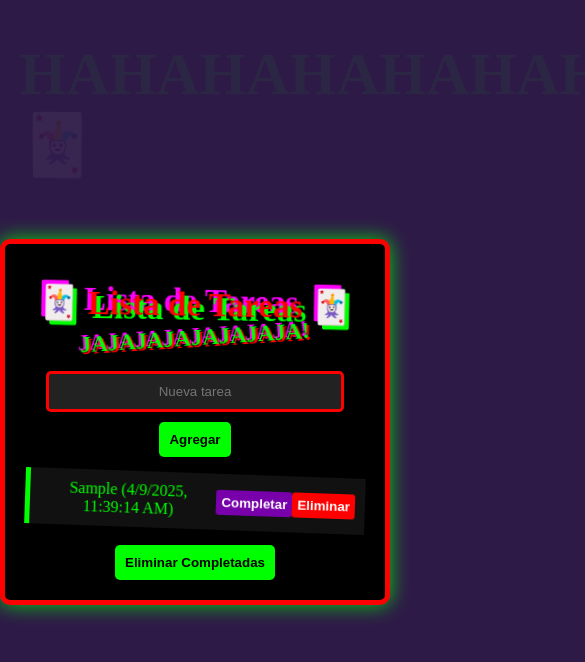
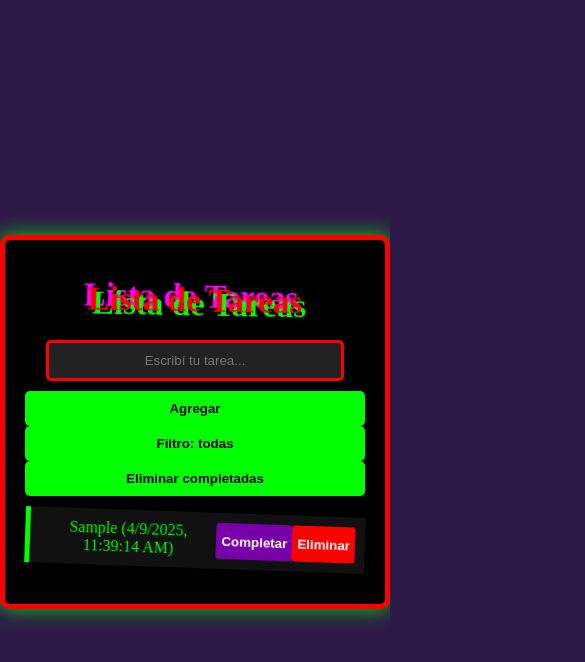
Before and after one commit to varcharTomas/To-Do-List, a plain HTML site: page Index.html in a window 390 px wide. Both pictures are taken after typing "Sample" into the empty fields and a click on the button "Agregar". Shown: the top 662 px of the page, 585 px wide, since content can reach past the window. Drawn offline with Linux system fonts and the light colour scheme; a web font is replaced by a local one.

Commit message:
cambios en el trabajo

```diff
--- a/Index.html
+++ b/Index.html
@@ -1,19 +1,30 @@
 <!DOCTYPE html>
 <html lang="es">
 <head>
-    <meta charset="UTF-8">
-    <meta name="viewport" content="width=device-width, initial-scale=1.0">
-    <title>Lista de Tareas</title>
-    <link rel="stylesheet" href="styles.css">
+  <meta charset="UTF-8" />
+  <meta name="viewport" content="width=device-width, initial-scale=1.0"/>
+  <title>Lista de Tareas</title>
+  <link rel="stylesheet" href="styles.css" />
 </head>
 <body>
-    <div class="contenedor">
-        <h1>🃏 Lista de Tareas 🃏</h1>
-        <input type="text" id="entradaTarea" placeholder="Nueva tarea">
-        <button id="botonAgregar">Agregar</button>
-        <ul id="listaTareas"></ul>
-        <button id="botonEliminarCompletadas">Eliminar Completadas</button>
+  <div class="contenedor">
+    <h1>Lista de Tareas</h1>
+
+    <div class="formulario-tarea">
+      <input type="text" id="entradaTarea" placeholder="Escribí tu tarea..." />
+      <button id="botonAgregar">Agregar</button>
     </div>
-    <script src="script.js"></script>
+
+    <div class="controles">
+      <button id="botonFiltro">Filtro: todas</button>
+      <button id="botonLimpiarCompletadas">Eliminar completadas</button>
+    </div>
+
+    <ul id="listaTareas"></ul>
+
+    <div id="infoRapida" class="info-adicional"></div>
+  </div>
+
+  <script src="script.js"></script>
 </body>
 </html>
--- a/script.js
+++ b/script.js
@@ -1,26 +1,51 @@
-
 document.addEventListener("DOMContentLoaded", () => {
     const entradaTarea = document.getElementById("entradaTarea");
     const botonAgregar = document.getElementById("botonAgregar");
     const listaTareas = document.getElementById("listaTareas");
-    const botonEliminarCompletadas = document.getElementById("botonEliminarCompletadas");
-    let tareas = JSON.parse(localStorage.getItem("tareas")) || [];
+    const botonLimpiarCompletadas = document.getElementById("botonLimpiarCompletadas");
+    const botonFiltro = document.getElementById("botonFiltro");
+    const infoRapida = document.getElementById("infoRapida");
 
-    const guardarTareas = () => localStorage.setItem("tareas", JSON.stringify(tareas));
+    let tareas = obtenerTareasDesdeStorage();
+    let filtroActual = "todas";
 
-    const mostrarTareas = () => {
+    function guardarTareasEnStorage() {
+        localStorage.setItem("tareas", tareas.map(t => Object.values(t).join("| ")).join("\n"));
+    }
+
+    function obtenerTareasDesdeStorage() {
+        const data = localStorage.getItem("tareas");
+        if (!data) return [];
+        return data.split("\n").map(linea => {
+            const [id, texto, completada, creada, completadaEn] = linea.split("| ");
+            return {
+                id: Number(id),
+                texto,
+                completada: completada === "true",
+                creada,
+                completadaEn: completadaEn === "null" ? null : completadaEn
+            };
+        });
+    }
+
+    function mostrarTaread() {
         listaTareas.innerHTML = "";
-        tareas.forEach(({ id, texto, completada, creadaEn, completadaEn }) => {
-            const elemento = document.createElement("li");
-            elemento.classList.add("tarea-item");
-            elemento.innerHTML = `
-                <span class="tarea-texto ${completada ? 'completada' : ''}" data-id="${id}">${texto} (${new Date(creadaEn).toLocaleString()})</span>
+        const tareasFiltradas = tareas.filter(t => {
+            if (filtroActual === "todas") return true;
+            if (filtroActual === "completadas") return t.completada;
+            if (filtroActual === "pendientes") return !t.completada;
+        });
+        tareasFiltradas.forEach(({ id, texto, completada, creada }) => {
+            const li = document.createElement("li");
+            li.classList.add("tarea-item");
+            li.innerHTML = `
+                <span class="tarea-texto ${completada ? 'completada' : ''}" data-id="${id}">${texto} (${new Date(creada).toLocaleString()})</span>
                 <button class="boton-alternar" data-id="${id}">${completada ? 'Desmarcar' : 'Completar'}</button>
                 <button class="boton-eliminar" data-id="${id}">Eliminar</button>
             `;
-            listaTareas.appendChild(elemento);
+            listaTareas.appendChild(li);
         });
-    };
+    }
 
     botonAgregar.addEventListener("click", () => {
         const texto = entradaTarea.value.trim();
@@ -29,35 +54,62 @@ document.addEventListener("DOMContentLoaded", () => {
             id: Date.now(),
             texto,
             completada: false,
-            creadaEn: new Date().toISOString(),
+            creada: new Date().toISOString(),
             completadaEn: null
         };
         tareas.push(nuevaTarea);
-        guardarTareas();
-        mostrarTareas();
+        guardarTareasEnStorage();
+        mostrarTaread();
         entradaTarea.value = "";
+        mostrarTareaMasRapida();
     });
 
     listaTareas.addEventListener("click", (evento) => {
         const id = Number(evento.target.dataset.id);
         if (evento.target.classList.contains("boton-alternar")) {
-            tareas = tareas.map(tarea => tarea.id === id ? {
-                ...tarea,
-                completada: !tarea.completada,
-                completadaEn: tarea.completada ? null : new Date().toISOString()
-            } : tarea);
+            tareas = tareas.map(t => t.id === id ? {
+                ...t,
+                completada: !t.completada,
+                completadaEn: t.completada ? null : new Date().toISOString()
+            } : t);
         } else if (evento.target.classList.contains("boton-eliminar")) {
-            tareas = tareas.filter(tarea => tarea.id !== id);
+            tareas = tareas.filter(t => t.id !== id);
         }
-        guardarTareas();
-        mostrarTareas();
+        guardarTareasEnStorage();
+        mostrarTaread();
+        mostrarTareaMasRapida();
     });
 
-    botonEliminarCompletadas.addEventListener("click", () => {
-        tareas = tareas.filter(tarea => !tarea.completada);
-        guardarTareas();
-        mostrarTareas();
+    botonLimpiarCompletadas.addEventListener("click", () => {
+        tareas = tareas.filter(t => !t.completada);
+        guardarTareasEnStorage();
+        mostrarTaread();
+        mostrarTareaMasRapida();
     });
 
-    mostrarTareas();
+    botonFiltro.addEventListener("click", () => {
+        if (filtroActual === "todas") filtroActual = "pendientes";
+        else if (filtroActual === "pendientes") filtroActual = "completadas";
+        else filtroActual = "todas";
+        botonFiltro.textContent = `Filtro: ${filtroActual}`;
+        mostrarTaread();
+    });
+
+    function mostrarTareaMasRapida() {
+        const completadas = tareas.filter(t => t.completada && t.completadaEn);
+        if (completadas.length === 0) {
+            infoRapida.textContent = "";
+            return;
+        }
+        const masRapida = completadas.reduce((prev, curr) => {
+            const tiempoPrev = new Date(prev.completadaEn) - new Date(prev.creada);
+            const tiempoCurr = new Date(curr.completadaEn) - new Date(curr.creada);
+            return tiempoCurr < tiempoPrev ? curr : prev;
+        });
+        const duracion = (new Date(masRapida.completadaEn) - new Date(masRapida.creada)) / 1000;
+        infoRapida.textContent = `Más rápida: "${masRapida.texto}" en ${duracion} segundos.`;
+    }
+
+    mostrarTaread();
+    mostrarTareaMasRapida();
 });
--- a/styles.css
+++ b/styles.css
@@ -123,26 +123,15 @@ button:hover {
 }
 
 h1::after {
-    content: ' JAJAJAJAJAJAJAJA!';
     display: block;
     color: #00ff00;
     font-size: 22px;
     text-shadow: 2px 2px #ff0000, -2px -2px #ff00ff;
-    animation: risa 0.5s infinite alternate;
 }
 
 @keyframes risasLocas {
     0% { opacity: 0.2; transform: translateY(0px); }
     100% { opacity: 1; transform: translateY(-20px); }
-}
-
-body::before, body::after {
-    content: 'HAHAHAHAHAHAHAHAHAHAHA';
-    position: absolute;
-    font-size: 60px;
-    font-weight: bold;
-    opacity: 0.2;
-    animation: risasLocas 2s infinite alternate;
 }
 
 body::before {
@@ -159,13 +148,6 @@ body::after {
     transform: rotate(20deg);
 }
 
-.risas {
-    position: absolute;
-    font-size: 50px;
-    font-weight: bold;
-    opacity: 0.1;
-    animation: risasLocas 3s infinite alternate;
-}
 
 .risa1 { top: 10%; left: 15%; color: #ff00ff; }
 .risa2 { top: 50%; left: 40%; color: #ff0000; }
@@ -173,11 +155,23 @@ body::after {
 .risa4 { bottom: 60%; right: 30%; color: #ff9900; }
 .risa5 { top: 30%; right: 50%; color: #0099ff; }
 
-body::before, body::after {
-    content: 'HAHAHAHAHAHAHAHAHAHAHA 🃏';
-}
 
 @font-face {
     font-family: 'Italian Sex Party';
     src: url('fonts/Italian Sex Party.ttf');
 }
+@media (max-width: 600px) {
+    .formulario-tarea,
+    .controles {
+      flex-direction: column;
+    }
+
+    #botonAgregar,
+    .controles button {
+      width: 100%;
+    }
+
+    .tarea-item {
+      align-items: stretch;
+    }
+  }
```
